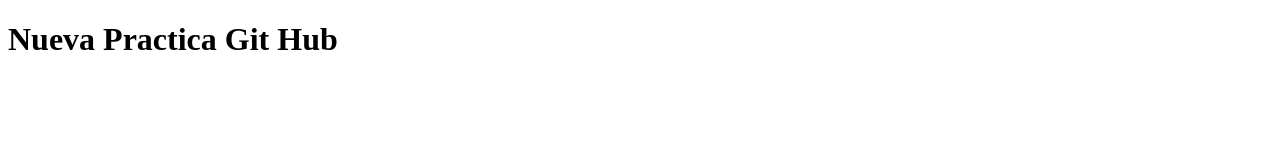
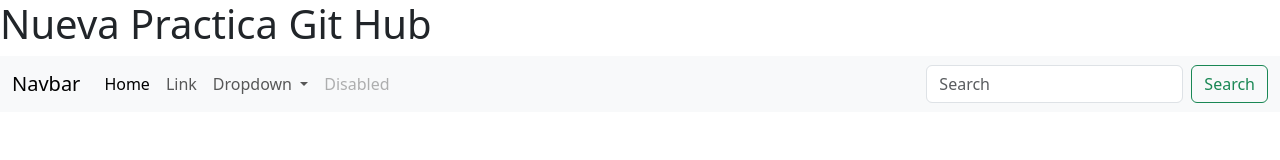
Before and after one commit to ivanovich1000/Nueva_Practica, a plain HTML site: page index.html in a window 1280 px wide. Drawn offline with nearby package versions, Linux system fonts and the light colour scheme.

Commit message:
Agregando el Menú de Navegacion

```diff
--- a/index.html
+++ b/index.html
@@ -4,8 +4,48 @@
     <meta charset="UTF-8">
     <meta name="viewport" content="width=device-width, initial-scale=1.0">
     <title>Practica git Hub</title>
+    <link href="https://cdn.jsdelivr.net/npm/bootstrap@5.3.0/dist/css/bootstrap.min.css" rel="stylesheet" integrity="sha384-9ndCyUaIbzAi2FUVXJi0CjmCapSmO7SnpJef0486qhLnuZ2cdeRhO02iuK6FUUVM" crossorigin="anonymous">
 </head>
 <body>
     <h1>Nueva Practica Git Hub</h1>
+
+    <nav class="navbar navbar-expand-lg bg-body-tertiary">
+  <div class="container-fluid">
+    <a class="navbar-brand" href="#">Navbar</a>
+    <button class="navbar-toggler" type="button" data-bs-toggle="collapse" data-bs-target="#navbarSupportedContent" aria-controls="navbarSupportedContent" aria-expanded="false" aria-label="Toggle navigation">
+      <span class="navbar-toggler-icon"></span>
+    </button>
+    <div class="collapse navbar-collapse" id="navbarSupportedContent">
+      <ul class="navbar-nav me-auto mb-2 mb-lg-0">
+        <li class="nav-item">
+          <a class="nav-link active" aria-current="page" href="#">Home</a>
+        </li>
+        <li class="nav-item">
+          <a class="nav-link" href="#">Link</a>
+        </li>
+        <li class="nav-item dropdown">
+          <a class="nav-link dropdown-toggle" href="#" role="button" data-bs-toggle="dropdown" aria-expanded="false">
+            Dropdown
+          </a>
+          <ul class="dropdown-menu">
+            <li><a class="dropdown-item" href="#">Action</a></li>
+            <li><a class="dropdown-item" href="#">Another action</a></li>
+            <li><hr class="dropdown-divider"></li>
+            <li><a class="dropdown-item" href="#">Something else here</a></li>
+          </ul>
+        </li>
+        <li class="nav-item">
+          <a class="nav-link disabled">Disabled</a>
+        </li>
+      </ul>
+      <form class="d-flex" role="search">
+        <input class="form-control me-2" type="search" placeholder="Search" aria-label="Search">
+        <button class="btn btn-outline-success" type="submit">Search</button>
+      </form>
+    </div>
+  </div>
+</nav>
+
+<script src="https://cdn.jsdelivr.net/npm/bootstrap@5.3.0/dist/js/bootstrap.bundle.min.js" integrity="sha384-geWF76RCwLtnZ8qwWowPQNguL3RmwHVBC9FhGdlKrxdiJJigb/j/68SIy3Te4Bkz" crossorigin="anonymous"></script>
 </body>
 </html>
```
